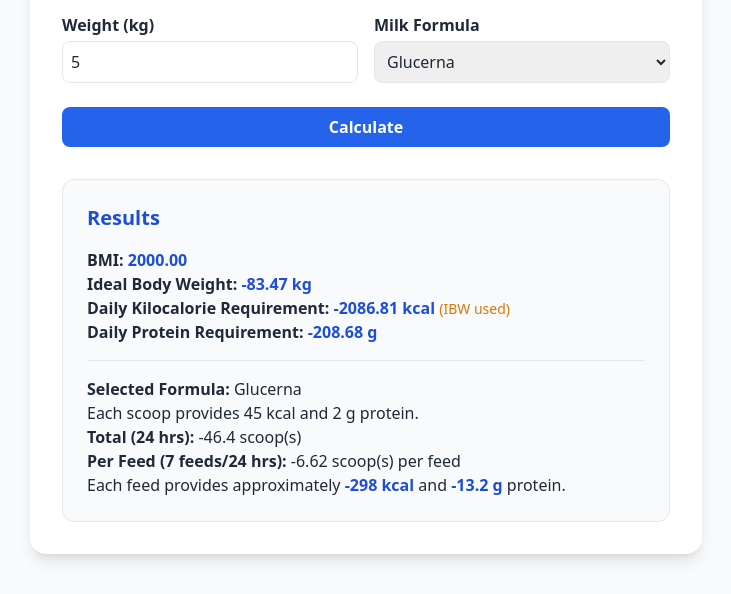
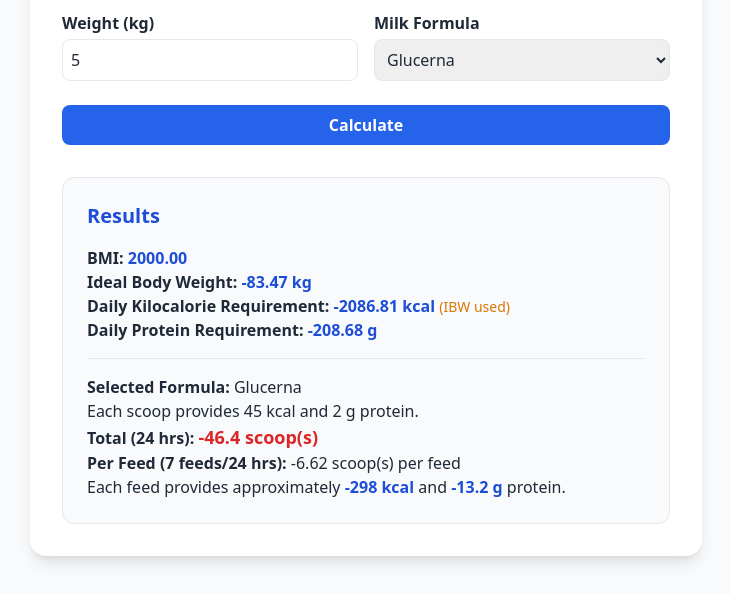
Before and after one commit to retep1991/Nutricalc, a plain HTML site: page index.html in a window 1280 px wide. Both pictures are taken after typing "5", "5" into the empty fields and a click on the button "Calculate". Shown: the part 206-800 px from the top of the page, without its empty margins (274-1005 px from the left). Drawn offline with nearby package versions, Linux system fonts and the light colour scheme.

Commit message:
Enhance total units display with styling

```diff
--- a/index.html
+++ b/index.html
@@ -148,7 +148,9 @@
         <hr class="my-4">
         <p><strong>Selected Formula:</strong> ${milkChoice}</p>
         <p>Each ${milk.unit} provides ${milk.kcal} kcal and ${milk.protein} g protein.</p>
-        <p><strong>Total (24 hrs):</strong> ${totalUnits.toFixed(1)} ${milk.unit}(s)</p>
+        <p><strong>Total (24 hrs):</strong>
+          <span class="text-red-600 font-bold text-lg">${totalUnits.toFixed(1)} ${milk.unit}(s)</span>
+        </p>
         <p><strong>Per Feed (${feedsPerDay} feeds/24 hrs):</strong> ${perFeedUnits.toFixed(2)} ${milk.unit}(s) per feed</p>
         ${volumeText}
         <p>Each feed provides approximately
```
